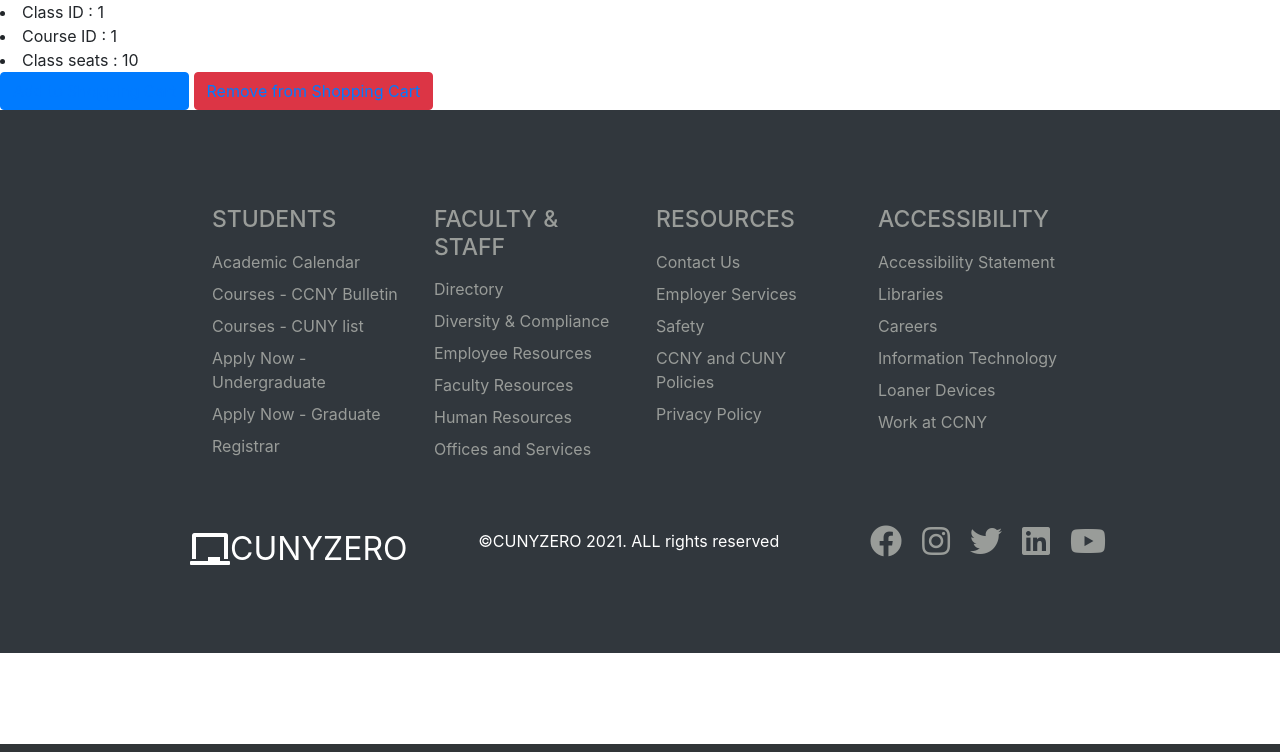
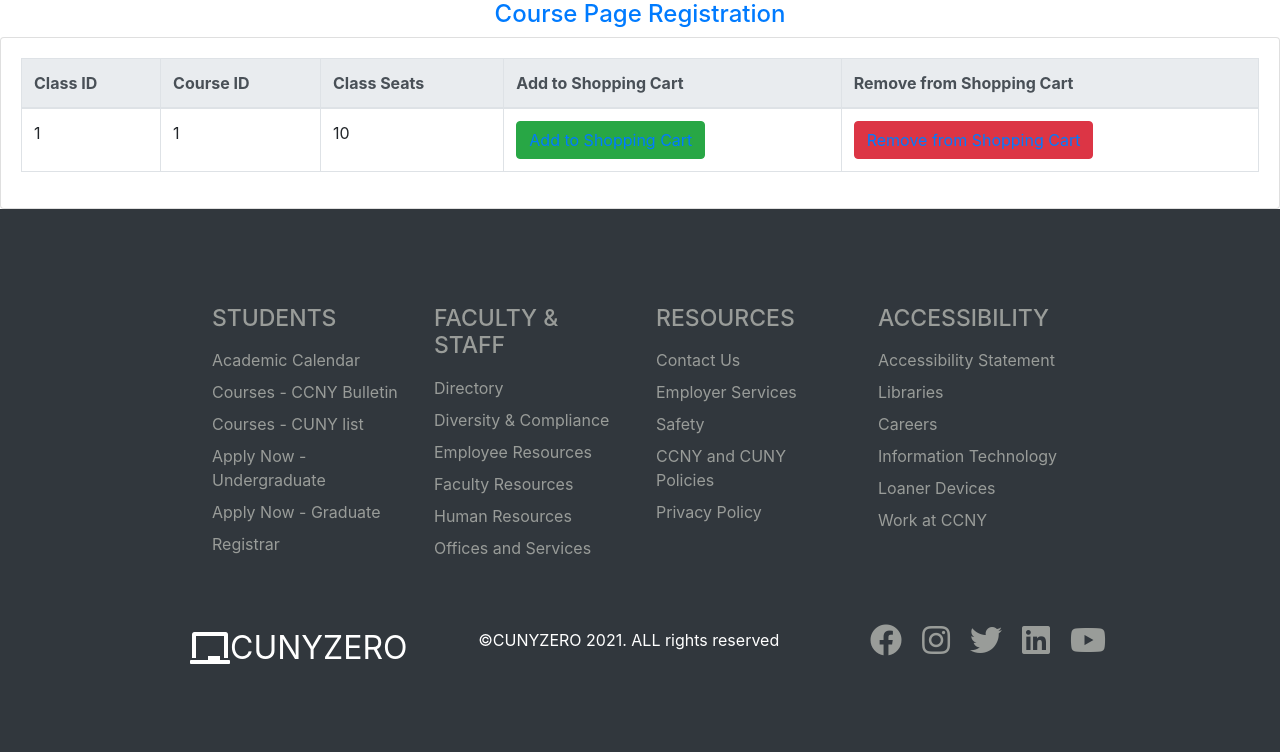
Before and after one commit to tryingtolearn11/322_project, a Flask app: template app/templates/course_page_registration.html in a window 1280 px wide. Shown: the part 56-808 px from the top of the page. Run offline with Flask 2, Linux system fonts and the light colour scheme; the template is opened without the code that fills it: most values are stand-ins (such as "Sample title", 1, 10 or a date in 2020); some libraries are stand-ins or nearby versions.

Commit message:
pretty course page regis

```diff
--- a/app/templates/course_page_registration.html
+++ b/app/templates/course_page_registration.html
@@ -10,19 +10,39 @@
     <title>Document</title>
 </head>
 <body>
+    <div class="h4 text-primary text-center">Course Page Registration</div>
+    <div class="card">
+        <div class="card-body">
+            <div class="table-responsive">
+                <table class="table table-bordered">
+                    <thead class="thead-light">
+                        <tr>
+                            <th>Class ID</th>
+                            <th>Course ID</th>
+                            <th>Class Seats</th>
+                            <th>Add to Shopping Cart</th>
+                            <th>Remove from Shopping Cart</th>
+                        </tr>
+                    </thead>
+                    <tbody>
                         {% if class_list == None %}
                         <h3> No Classes Available </h3>
                         {% else %}
                         {% for c in class_list %}
-<li> Class ID : {{ c.classID }}</li>
-<li> Course ID : {{ c.courseID }}</li>
-<li> Class seats : {{ c.seatsNextSemester }}</li>
-<button type="button" class="btn btn-primary"> <a href="{{
-        url_for('addToCart', courseID=c.courseID)}}">Add to Shopping Cart</a></button>
-<button type="button" class="btn btn-danger"> <a href="{{
-        url_for('removeFromCart', courseID=c.courseID)}}">Remove from Shopping Cart</a></button>
+                        <tr>
+                            <td>{{ c.classID }}</td>
+                            <td>{{ c.courseID }}</td>
+                            <td>{{ c.seatsNextSemester }}</td>
+                            <td><button type="button" class="btn btn-success"> <a href="{{url_for('addToCart', courseID=c.courseID)}}">Add to Shopping Cart</a></button></td>
+                            <td><button type="button" class="btn btn-danger"> <a href="{{url_for('removeFromCart', courseID=c.courseID)}}">Remove from Shopping Cart</a></button></td>
+                        </tr>
                         {% endfor %}
                         {% endif %}
+                    </tbody>
+                </table>
+            </div>
+        </div>
+    </div>
 </body>
 </html>
 {% endblock %}
--- a/app/templates/course_registration.html
+++ b/app/templates/course_registration.html
@@ -37,7 +37,6 @@
                         <tr>
                             <td><a href="{{url_for('course_page_registration', courseID=course.courseID)}}">{{ course.courseName }}</td>
                             <td>{{ course.courseID }}</td>
-                            <td>{{ course.professorID }}</td>
                             <td>{{ course.time }}</td>
                             <td>{{ course.room }}</td>
                             <td>{{ course.status }}</td>
```
Lines whose indentation alone changed are shown as unchanged.
